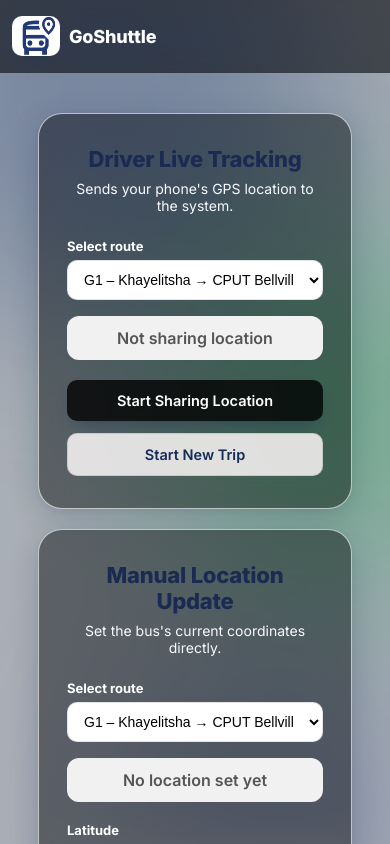
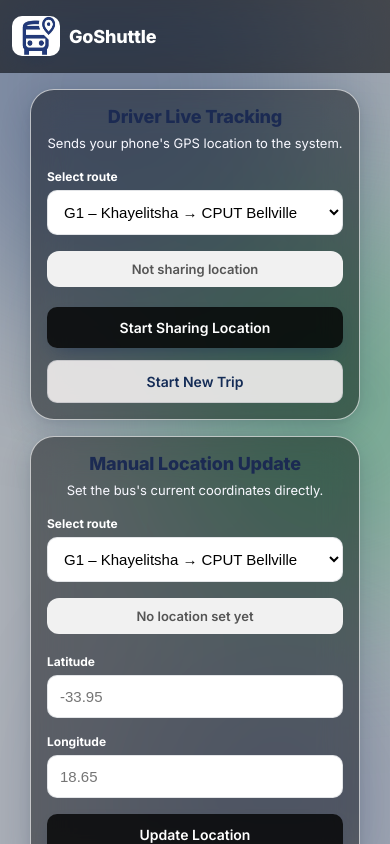
Before and after one commit to Gift1400/GoShuttle, a Vue app in the folder frontend/: page /driver-track in a window 390 px wide. Shown: the top 844 px of the page. Built offline with nearby package versions, Linux system fonts and the light colour scheme.

Commit message:
Eddited the style for different screens

```diff
--- a/frontend/src/views/DriverTrackView.vue
+++ b/frontend/src/views/DriverTrackView.vue
@@ -276,10 +276,10 @@ async function updateManualLocation() {
 
 .driver-grid {
   display: grid;
-  grid-template-columns: 1fr 1fr;
+  grid-template-columns: minmax(0, 1fr) minmax(0, 1fr);
   gap: 20px;
-  max-width: 900px;
   width: 100%;
+  max-width: 1100px;
 }
 
 .driver-card,
@@ -348,4 +348,109 @@ async function updateManualLocation() {
     grid-template-columns: 1fr;
   }
 }
+* {
+  box-sizing: border-box;
+}
+@media (max-width: 1024px) {
+
+  .driver-grid {
+    max-width: 100%;
+  }
+
+  .driver-card,
+  .manual-card {
+    padding: 24px;
+  }
+}
+@media (max-width: 820px) {
+
+  .driver-page {
+    padding: 24px 16px;
+  }
+
+  .driver-grid {
+    grid-template-columns: 1fr;
+    gap: 16px;
+  }
+
+  .driver-card,
+  .manual-card {
+    padding: 22px;
+  }
+}
+@media (max-width: 600px) {
+
+  .driver-page {
+    padding: 16px 12px;
+    align-items: flex-start;
+  }
+
+  .driver-card,
+  .manual-card {
+    padding: 20px 16px;
+  }
+
+  .driver-card h1,
+  .manual-card h1 {
+    font-size: 20px;
+  }
+
+  .subtitle {
+    font-size: 13px;
+  }
+
+  .status-box {
+    font-size: 13px;
+    padding: 10px 12px;
+  }
+
+  .coords {
+    font-size: 13px;
+    word-break: break-word;
+  }
+
+  .field input,
+  .field select {
+    font-size: 16px;
+  }
+}
+@media (max-width: 480px) {
+
+  .driver-card,
+  .manual-card {
+    padding: 16px;
+  }
+
+  .driver-card h1,
+  .manual-card h1 {
+    font-size: 18px;
+  }
+
+  .subtitle {
+    margin-bottom: 18px;
+  }
+
+  .field label {
+    font-size: 12px;
+  }
+
+  .field input,
+  .field select {
+    padding: 12px;
+    font-size: 15px;
+  }
+
+  .btn {
+    font-size: 14px;
+    padding: 12px;
+  }
+
+  .coords p {
+    margin-bottom: 6px;
+  }
+}
+.status-box {
+  word-wrap: break-word;
+  overflow-wrap: break-word;
+}
 </style>
--- a/frontend/src/views/auth.css
+++ b/frontend/src/views/auth.css
@@ -265,8 +265,9 @@
 }
 
 .logo-image {
+  width: auto;
   height: 115px;
-  width: auto;
+  max-width: 100%;
   object-fit: contain;
   border-radius: 25px;
 }
--- a/frontend/src/views/placeholder.css
+++ b/frontend/src/views/placeholder.css
@@ -30,11 +30,11 @@
 }
 
 .placeholder-card {
-  max-width: 520px;
+  width: 100%;
+  max-width: 550px;
   margin: 0 auto;
-  padding: 28px 36px;
+  padding: 32px;
   text-align: center;
-
 }
 
 .placeholder-card h1 {
@@ -61,4 +61,109 @@
   .placeholder-card {
     margin-top: 220px;
   }
+  * {
+    box-sizing: border-box;
+  }
+  @media (max-width: 1024px) {
+
+    .placeholder-page {
+      padding: 60px 20px;
+    }
+
+    .placeholder-card {
+      max-width: 500px;
+    }
+  }
+  @media (max-width: 768px) {
+
+    .placeholder-page {
+      padding: 40px 16px;
+      background-attachment: scroll;
+    }
+
+    .placeholder-card {
+      margin-top: 0;
+      padding: 24px;
+    }
+
+    .placeholder-card h1 {
+      font-size: 22px;
+    }
+
+    .placeholder-card p {
+      font-size: 14px;
+    }
+
+    .logo-image {
+      height: 90px;
+    }
+
+    .placeholder-actions {
+      flex-direction: column;
+      width: 100%;
+    }
+
+    .placeholder-actions .btn {
+      width: 100%;
+    }
+  }
+  @media (max-width: 600px) {
+
+    .placeholder-page {
+      min-height: 100svh;
+      padding: 24px 12px;
+    }
+
+    .placeholder-card {
+      padding: 20px;
+    }
+
+    .placeholder-card h1 {
+      font-size: 20px;
+    }
+
+    .placeholder-card p {
+      font-size: 13px;
+      line-height: 1.5;
+    }
+
+    .logo-image {
+      height: 80px;
+    }
+  }
+  @media (max-width: 480px) {
+
+    .placeholder-card {
+      padding: 18px;
+    }
+
+    .placeholder-card h1 {
+      font-size: 18px;
+    }
+
+    .logo-image {
+      height: 70px;
+      border-radius: 18px;
+    }
+
+    .placeholder-actions {
+      gap: 10px;
+    }
+
+    .placeholder-actions .btn {
+      font-size: 14px;
+      padding: 12px;
+    }
+  }
+  .placeholder-actions {
+    display: flex;
+    gap: 12px;
+    justify-content: center;
+    flex-wrap: wrap;
+  }
+  @media (min-width: 1024px) {
+    .placeholder-page {
+      background-attachment: fixed;
+    }
+  }
 }
```
